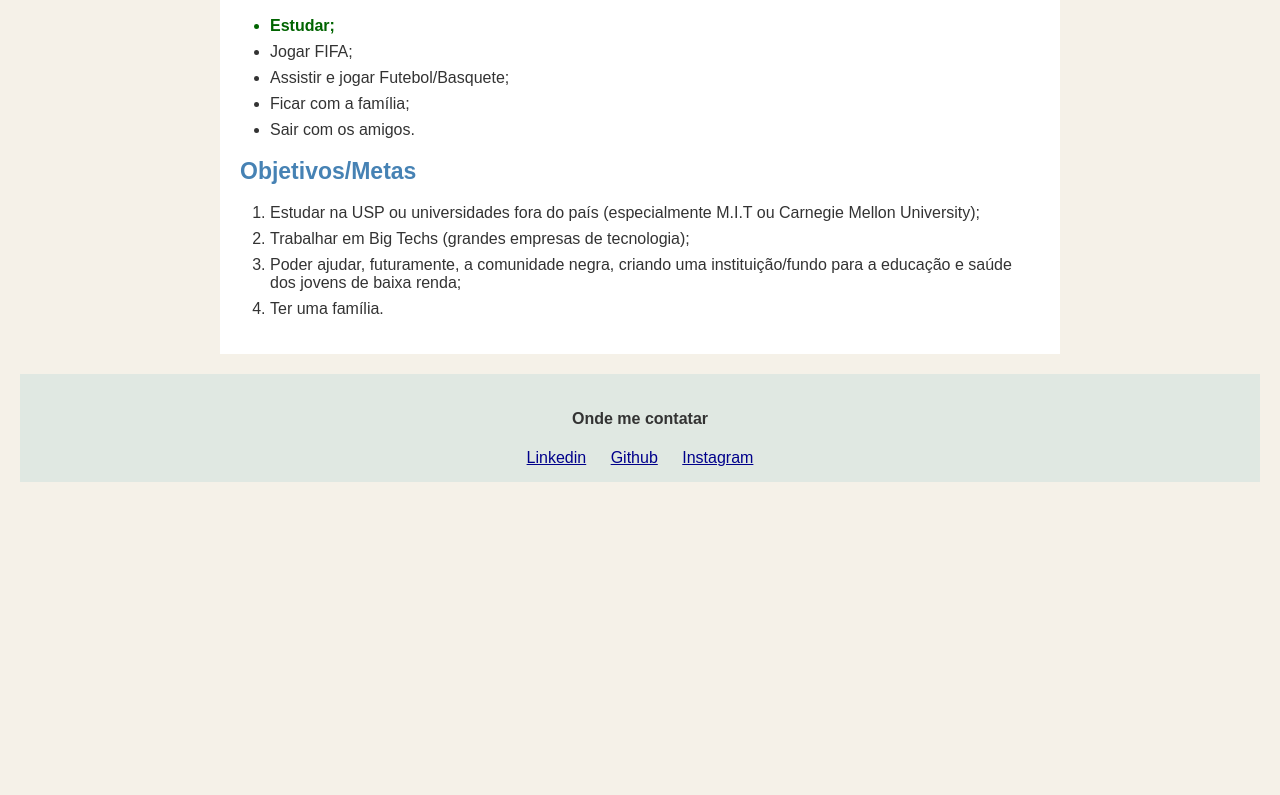
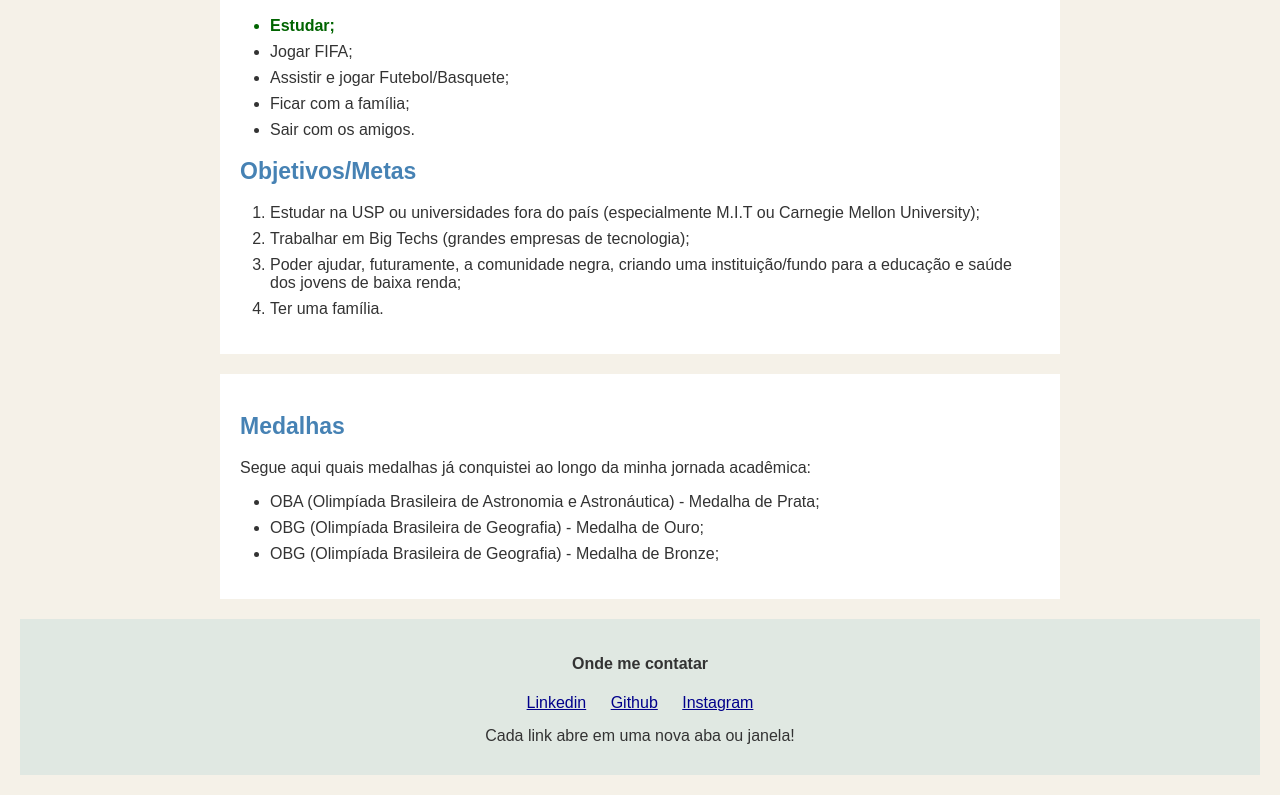
Before and after one commit to Angelo17Santos/Site_pessoal_sobre_mim, a plain HTML site: page index.html in a window 1280 px wide. Shown: the part 650-1445 px from the top of the page. Before the commit the page ends 1152 px from the top, so only its background shows below. Drawn offline with Linux system fonts and the light colour scheme.

Commit message:
Site Pessoal Atualizado

```diff
--- a/index.html
+++ b/index.html
@@ -5,7 +5,7 @@
     <meta charset="UTF-8">
     <meta name="viewport" content="width=device-width, initial-scale=1.0">
     <title>Site Pessoal</title>
-    <link rel="stylesheet" href="style.css">
+    <link rel="stylesheet" href="styles.css">
 </head>
 
 <body>
@@ -37,11 +37,21 @@
             <li>Ter uma família.</li>
         </ol>
     </main>
+    <section>
+        <h2>Medalhas</h2>
+        <p>Segue aqui quais medalhas já conquistei ao longo da minha jornada acadêmica:</p>
+        <ul>
+            <li>OBA (Olimpíada Brasileira de Astronomia e Astronáutica) - Medalha de Prata;</li>
+            <li>OBG (Olimpíada Brasileira de Geografia) - Medalha de Ouro;</li>
+            <li>OBG (Olimpíada Brasileira de Geografia) - Medalha de Bronze;</li>
+        </ul>
+    </section>
     <footer class="footer-links">
         <h4>Onde me contatar</h4>
-        <a href="www.linkedin.com/in/andré-angelo-pinto-santos-6086223ab" target="_blank" rel="noopener">Linkedin</a>
+        <a href="https://www.linkedin.com/in/andr%C3%A9-angelo-pinto-santos-6086223ab/" target="_blank" rel="noopener">Linkedin</a>
         <a href="https://github.com/Angelo17Santos" target="_blank" rel="noopener">Github</a>
         <a href="https://www.instagram.com/angelo.saantos/" target="_blank" rel="noopener">Instagram</a>
+        <p>Cada link abre em uma nova aba ou janela!</p>
     </footer>
 </body>
 
--- a/style.css
+++ b/styles.css
@@ -82,3 +82,34 @@ img {
         max-width: 100%;
     }
 }
+
+section {
+    max-width: 800px;
+    margin: 20px auto;
+    padding: 20px;
+    background-color: white;
+}
+
+section h2 {
+    color: steelblue;
+    font-size: 23px;
+}
+
+section p {
+    margin: 15px 0;
+}
+
+section ul {
+    padding-left: 30px;
+}
+
+section li {
+    margin-bottom: 8px;
+}
+
+@media (max-width: 600px) {
+    section {
+        padding: 10px;
+        margin: 10px auto;
+    }
+}
```
